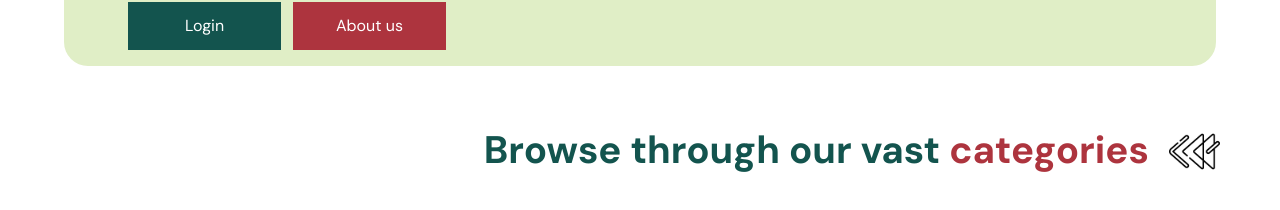
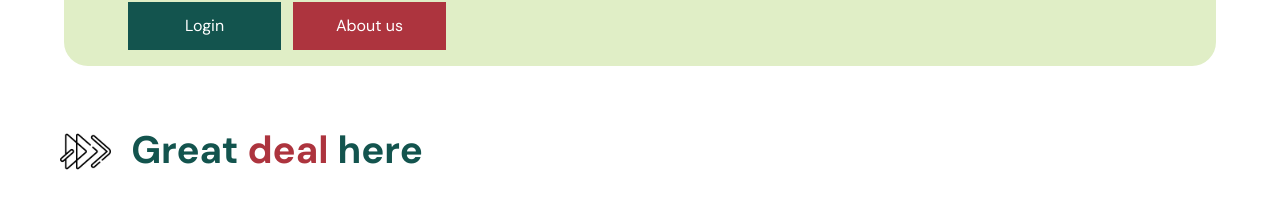
Before and after one commit to casius13594/se-job, a Next.js app: page / in a window 1280 px wide. Shown: the part 620-830 px from the top of the page. Built offline with nearby package versions, Linux system fonts and the light colour scheme.

Commit message:
Redesign UI

```diff
--- a/src/app/(content)/hero/Categories.tsx
+++ b/src/app/(content)/hero/Categories.tsx
@@ -7,17 +7,16 @@ import Link from "next/link";
 const Categories = () => {
   return (
     <div className="Categories">
-      <div className="categories__header flex flex-row justify-end items-center m-10">
-        <div className="categories__header-title flex flex-row">
-          <h1 className="text-[3vw] font-bold text-green">
-            Browse through our vast
-          </h1>
-          <h1 className="text-[3vw] font-bold text-red">&nbsp;categories</h1>
-        </div>
+      <div className="categories__header flex flex-row items-center m-10">
         <img
-          src="/abstract-shape-right.svg"
+          src="/abstract-shape-left.svg"
           className="object-fill h-[4vw] m-5"
         />
+        <div className="categories__header-title flex flex-row">
+          <h1 className="text-[3vw] font-bold text-green">Great</h1>
+          <h1 className="text-[3vw] font-bold text-red">&nbsp;deal</h1>
+          <h1 className="text-[3vw] font-bold text-green">&nbsp;here</h1>
+        </div>
       </div>
     </div>
   );
--- a/src/app/(content)/hero/Navbar.tsx
+++ b/src/app/(content)/hero/Navbar.tsx
@@ -16,7 +16,7 @@ const Navbar = () => {
   }
 
   return (
-    <header className="w-full absolute z-7">
+    <header className="w-full absolute z-7 bg-white">
       <nav className="max-w-[1440p] mx-auto flex justify-between items-center sm:px-16 px-6 py-4">
         <Link href="/" className="flex justify-center items-center">
           <Image
--- a/src/app/(content)/jobapplied/page.tsx
+++ b/src/app/(content)/jobapplied/page.tsx
@@ -162,7 +162,7 @@ export default function Page() {
                   className={`${
                     isClick === bt.id ? "border-b-black border-b-2" : ""
                   }
-                                flex flex-row items-center text-left w-full my-2 py-2`}
+                  flex flex-row items-center text-left w-full my-2 py-2`}
                 >
                   <div className="circle-button m-2">
                     {bt.icon} {/* Use the icon React component here */}
--- a/src/app/(content)/joblist/page.tsx
+++ b/src/app/(content)/joblist/page.tsx
@@ -318,7 +318,7 @@ function JobListClient({
                     >
                       <div className="flex m-[1vw]">
                         <img
-                          className="w-[10vw] h-[10vw]"
+                          className="w-32 h-28 rounded-full"
                           src={job.employer_logo || "logo.svg"}
                           alt=""
                         />
--- a/src/components/cardjobapplied.tsx
+++ b/src/components/cardjobapplied.tsx
@@ -43,9 +43,9 @@ const CardApplied: React.FC<
 
   return (
     <div className="flex flex-row border-2 border-black w-full max-h-80 py-2 mt-1 rounded-md mb-10">
-      <div className="flex w-1/5 mx-[0.01vw] rounded-full overflow-hidden items-center justify-center">
+      <div className="flex w-1/5 mx-1 rounded-full overflow-hidden items-center justify-center">
         <img
-          className="w-3/5 rounded-full object-contain no-drag"
+          className="w-32 h-28 rounded-full"
           src={employer_logo ? employer_logo : "/logo.svg"}
           alt=""
         />
```
